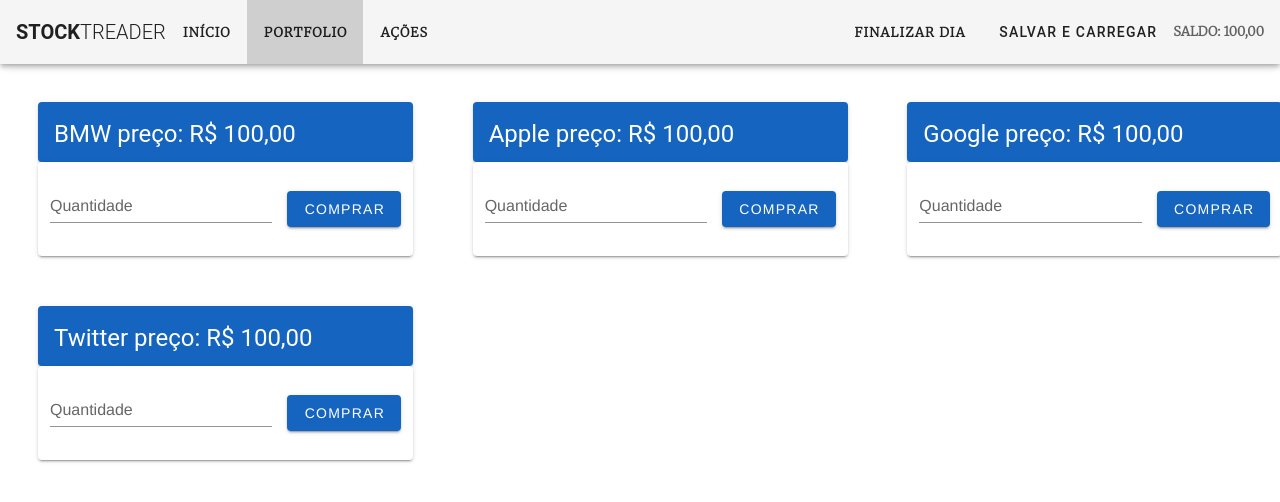
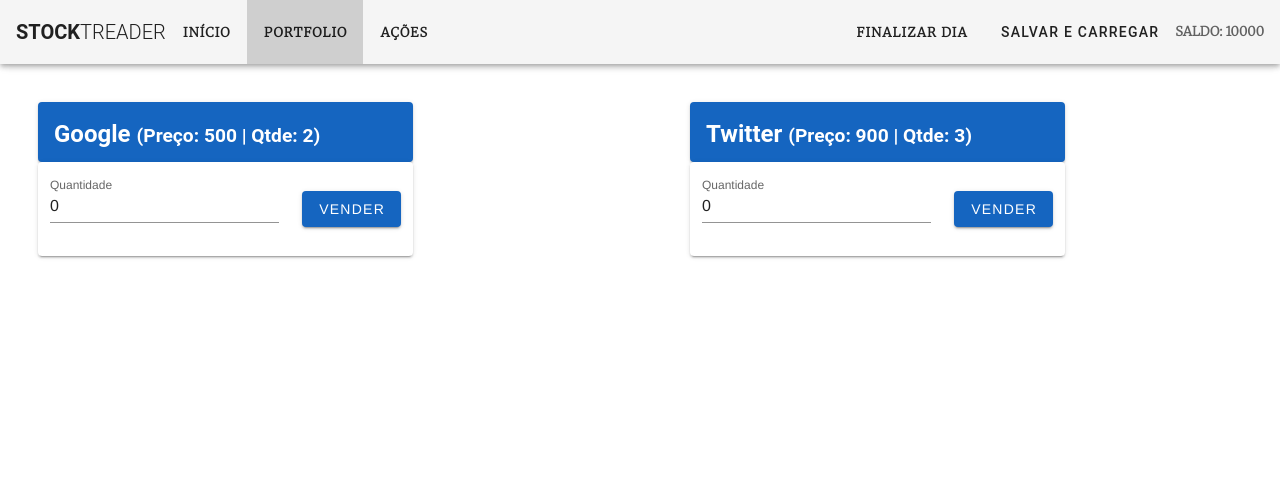
Before and after one commit to fco-wesley-almeida/Stock-trader, a Vue app: page /portfolio in a window 1280 px wide. Shown: the top 502 px of the page. Built offline with nearby package versions, Linux system fonts and the light colour scheme.

Commit message:
Começo da implementação da lógica do programa.

```diff
--- a/src/components/widgets/Card.vue
+++ b/src/components/widgets/Card.vue
@@ -1,19 +1,25 @@
 <template>
-  <v-layout class="card">
+  <v-layout class="card" v-if="product.quantity || nature === 's'">
     <!-- <v-flex class="pr-3 pb-3" xs12 md6 lg4> -->
     <v-flex >
 
       <v-card min-width="375px" max-width="375px" :class="natureStyle">
-        <div class="box" :style="style">
-          <v-card-title class="headline"> {{ title }} {{ description }}  </v-card-title>
+        <div class="box" :style="natureStyle">
+          <v-card-title class="headline">
+            <strong> {{ title }} <small>{{ description }}</small></strong>
+          </v-card-title>
         </div>
       </v-card>
 
       <v-card min-width="375px" max-width="375px">
         <v-container fill-height width="375px">
-          <v-text-field label="Quantidade" type="number"></v-text-field>
+          <v-text-field label="Quantidade" type="number" v-model="quantity"></v-text-field>
           <v-spacer></v-spacer>
-          <v-btn :class="natureStyle" flat dark>Comprar</v-btn>
+          <v-btn
+          :class="natureStyle" flat dark
+          @click="action"
+          :disabled="false"
+          >{{ labelButton }}</v-btn>
         </v-container>
       </v-card>
 
@@ -22,6 +28,9 @@
 </template>
 
 <script>
+
+import { mapActions } from 'vuex'
+
 export default {
   props: {
     nature: {
@@ -29,20 +38,95 @@
       type: String
     },
 
-    title: {
+    product: {
       required: true,
-      type: String
+      type: Object
     },
 
-    description: {
-      required: true,
-      type: String
+    price: {
+      type: Number,
+      default: 0
+    }
+
+  },
+
+  data () {
+    return {
+      quantity: 0
     }
   },
 
   computed: {
     natureStyle () {
-      return `${this.nature === 'p' ? 'blue' : 'green'} darken-3`
+      const style = `${this.nature === 'p' ? 'blue' : 'green'} darken-3`
+      return style
+    },
+
+    title () {
+      const title = this.product.name
+      return title
+    },
+
+    description () {
+      let description
+      description = `(Preço: ${this.product.price}`
+      description += this.nature === 'p' ? ` | Qtde: ${this.product.quantity})` : ')'
+      return description
+    },
+
+    labelButton () {
+      const currentSale = this.$store.state.User.sale
+      let label
+      if (this.nature === 's') {
+        label = this.totalPrice > currentSale ? 'Insuficiente' : 'Comprar'
+      } else {
+        label = this.quantity > this.product.quantity ? 'Insuficiente' : 'Vender'
+      }
+
+      return label
+    },
+
+    totalPrice () {
+      const totalPrice = this.quantity * this.product.price
+      return totalPrice
+    }
+
+  },
+
+  watch () {
+  },
+
+  methods: {
+    ...mapActions('Stocks', ['updateAttribute']),
+    // ...mapActions('Stocks', ['updateAttribute']),
+
+    buy () {
+      console.log('buy')
+      const requestUpdateQuantity = {
+        operation: 'updateQuantity',
+        product: {
+          name: this.product.name,
+          quantity: this.quantity
+        }
+      }
+
+      // console.log(requestUpdateQuantity)
+      this.updateAttribute(requestUpdateQuantity)
+      this.$store.state.User.sale -= this.totalPrice
+      this.quantity = 0
+    },
+
+    sell () {
+      console.log('sell')
+    },
+
+    action () {
+      console.log('action')
+      if (this.nature === 's') {
+        this.buy()
+      } else {
+        this.sell()
+      }
     }
   }
 }
--- a/src/components/widgets/Header/header-components/LeftOver.vue
+++ b/src/components/widgets/Header/header-components/LeftOver.vue
@@ -1,15 +1,21 @@
 <template>
     <v-layout align-center>
-      <span class="text-uppercase grey--text text--darken-2" :style="buttonsStyle">Saldo: 100,00</span>
+      <span class="text-uppercase grey--text text--darken-2" :style="buttonsStyle">Saldo: {{ sale }}</span>
     </v-layout>
 </template>
 
 <script>
+import { mapGetters } from 'vuex'
+
 export default {
   props: {
     buttonsStyle: {
       type: Object
     }
+  },
+
+  computed: {
+    ...mapGetters('User', { sale: 'getSale' })
   }
 }
 </script>
--- a/src/store/modules/Porfolio.js
+++ b/src/store/modules/Porfolio.js
@@ -1,21 +1,18 @@
-export default{
-  namespaced:true,
-  state:{
-    products:[{name:'BMW', quantity:1}],
+export default {
+  namespaced: true,
+  state: {
+    // products:[{name:'BMW', quantity:1}],
   },
 
-  getters:{
+  getters: {
 
   },
 
-  mutations:{
+  mutations: {
 
   },
 
-  actions:{
+  actions: {
 
-  },
-
-
-
+  }
 }
--- a/src/store/modules/Stocks.js
+++ b/src/store/modules/Stocks.js
@@ -2,36 +2,46 @@
   namespaced: true,
   state: {
     products: [
-      { name: 'BMW', price: 25.5 },
-      { name: 'Google', price: 50 },
-      { name: 'Apple', price: 70 },
-      { name: 'Twitter', price: 90 },
+      { name: 'BMW', price: 250.5, quantity: 0 },
+      { name: 'Google', price: 500, quantity: 2 },
+      { name: 'Apple', price: 700, quantity: 0 },
+      { name: 'Twitter', price: 900, quantity: 3 }
     ]
   },
 
   getters: {
-    getProducts(state) {
+    getProducts (state) {
       return state.products
     }
   },
 
   mutations: {
-    setPrice(state, payLoad) {
-      const pName = payload.name
-      const pNewPrice = payload.price
-      const products = this.state.products
-      products = products.map(product =>
-        product.name == pName ?
-        { name: pName, price: pNewPrice } :
-        product
-        )
+
+    setAttribute (state, payLoad) {
+      // let products = state.products
+      console.log('updateAttribute')
+      const operation = payLoad.operation
+      const attributeName = operation.replace('update', '').toLowerCase()
+      const pName = payLoad.product.name
+
+      console.log(payLoad)
+      console.log(attributeName)
+
+      const updateProduct = function (product) {
+        const updatedProduct = product
+        updatedProduct[attributeName] = payLoad.product[attributeName]
+        console.log(updatedProduct)
+        return updatedProduct
+      }
+
+      state.products = state.products.map(p => p.name === pName ? updateProduct(p) : p)
     }
   },
 
   actions: {
-
-  },
-
-
-
+    setAttribute ({ commit }, payLoad) {
+      console.log('updateAttribute')
+      commit('updateAttribute', payLoad)
+    }
+  }
 }
--- a/src/store/modules/User.js
+++ b/src/store/modules/User.js
@@ -17,6 +17,8 @@
   },
 
   actions: {
-
+    updateSale ({ commit }, payLoad) {
+      commit('setSale', payLoad)
+    }
   }
 }
--- a/src/views/Home.vue
+++ b/src/views/Home.vue
@@ -10,13 +10,13 @@
 <script >
 
 import Sheet from '@/components/widgets/Home/Sheet.vue'
-// import { mapGetters } from 'vuex'
 
 export default {
   components: { Sheet },
 
   computed: {
     sale () {
+      // return this.$store.state.User.sale
       return this.$store.state.User.sale
     }
   }
--- a/src/views/Portfolio.vue
+++ b/src/views/Portfolio.vue
@@ -1,18 +1,25 @@
 <template>
     <v-layout row wrap>
-        <Card nature="p" title="BMW" description="preço: R$ 100,00"/>
-        <Card nature="p" title="Apple" description="preço: R$ 100,00"/>
-        <Card nature="p" title="Google" description="preço: R$ 100,00"/>
-        <Card nature="p" title="Twitter" description="preço: R$ 100,00"/>
+      <Card nature="p" v-for="p in products" :key="p.name" :product="p"/>
     </v-layout>
 </template>
 
 <script>
 
 import Card from '@/components/widgets/Card'
+import { mapGetters } from 'vuex'
 
 export default {
-  components: { Card }
+  components: { Card },
+  computed: {
+    ...mapGetters('Stocks', { products: 'getProducts' })
+  },
+
+  methods: {
+    getPrice (product) {
+
+    }
+  }
 }
 </script>
 
--- a/src/views/Stocks.vue
+++ b/src/views/Stocks.vue
@@ -1,18 +1,25 @@
 <template>
     <v-layout row wrap>
-        <Card nature="s" title="BMW" description="preço: R$ 100,00"/>
+
+        <!-- <Card nature="s" v-for="p in products" :key="p.name" :title="p.name" :description="`Preço: ${p.price}`"/> -->
+        <Card nature="s" v-for="p in products" :key="p.name" :product="p"/>
+
+        <!-- <Card nature="s" title="BMW" description="preço: R$ 100,00"/>
         <Card nature="s" title="Apple" description="preço: R$ 100,00"/>
         <Card nature="s" title="Google" description="preço: R$ 100,00"/>
-        <Card nature="s" title="Twitter" description="preço: R$ 100,00"/>
+        <Card nature="s" title="Twitter" description="preço: R$ 100,00"/> -->
     </v-layout>
 </template>
 
 <script>
 
 import Card from '@/components/widgets/Card'
-
+import { mapGetters } from 'vuex'
 export default {
-  components: { Card }
+  components: { Card },
+  computed: {
+    ...mapGetters('Stocks', { products: 'getProducts' })
+  }
 }
 </script>
 
```
